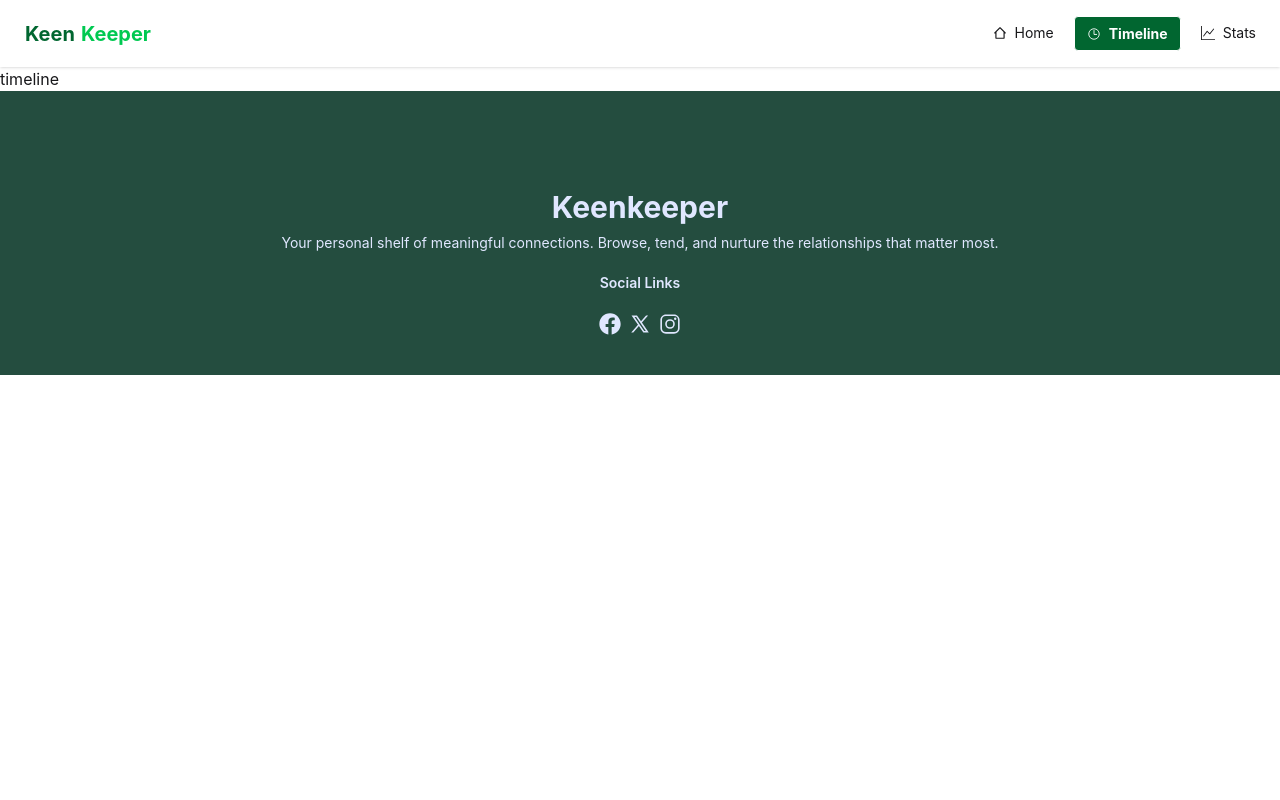
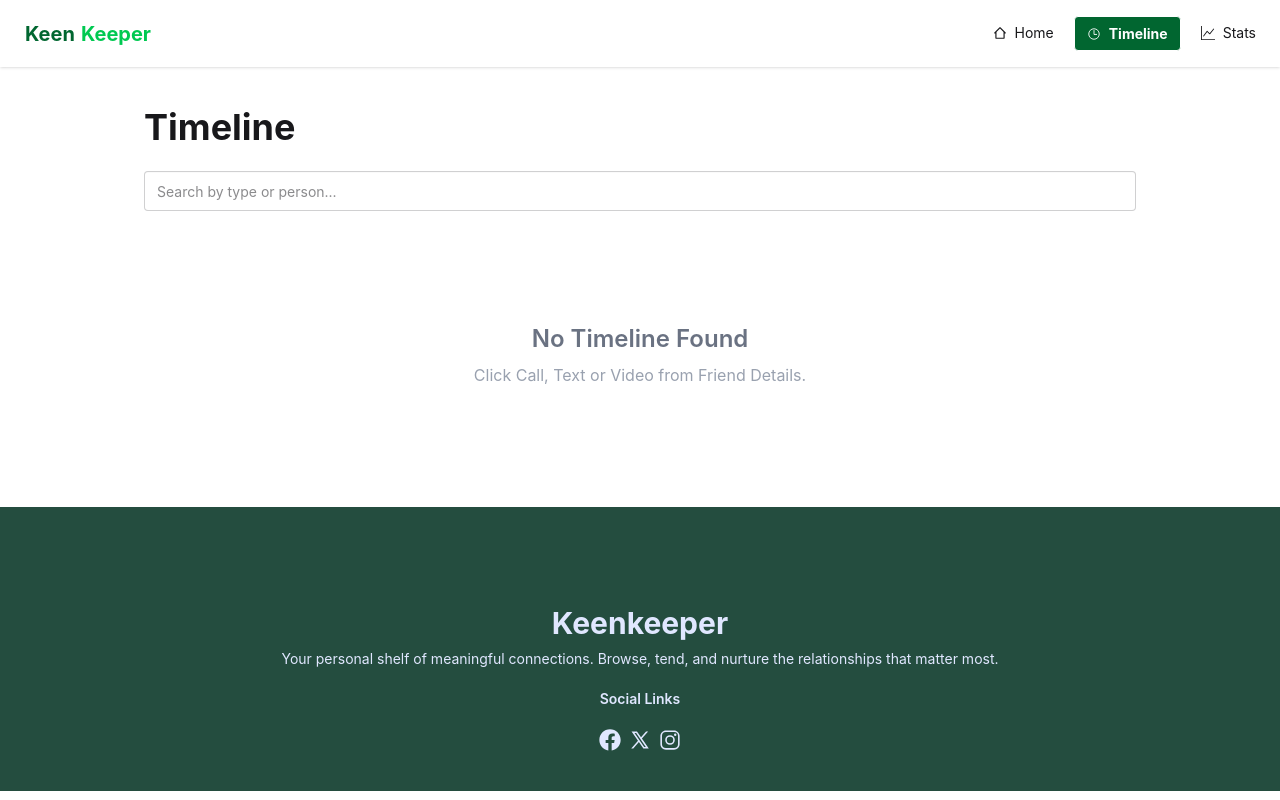
Before and after one commit to parikshit-pb/kin-keeper, a React (Vite) app: page /timeline in a window 1280 px wide. Built offline with nearby package versions, Linux system fonts and the light colour scheme.

Commit message:
added implement timeline card functionalit

```diff
--- a/package.json
+++ b/package.json
@@ -16,6 +16,7 @@
     "react-icons": "^5.6.0",
     "react-router": "^7.14.1",
     "react-router-dom": "^7.14.1",
+    "react-toastify": "^11.1.0",
     "tailwindcss": "^4.2.2"
   },
   "devDependencies": {
--- a/src/main.jsx
+++ b/src/main.jsx
@@ -1,14 +1,25 @@
 import { StrictMode } from "react";
 import { createRoot } from "react-dom/client";
 import { createBrowserRouter} from "react-router-dom";
-import { RouterProvider } from "react-router/dom";
+import { RouterProvider } from "react-router-dom";
 import MainLayout from "./layout/MainLayout";
 import "./index.css"
 import { router } from "./routes/Routes";
-
+import { ToastContainer } from "react-toastify";
+import "react-toastify/dist/ReactToastify.css";
 
 createRoot(document.getElementById('root')).render(
   <StrictMode>
-    <RouterProvider router={router}/>
+     <>
+      <RouterProvider router={router} />
+      <ToastContainer
+        position="top-right"
+        autoClose={2000}
+        newestOnTop
+        closeOnClick
+        pauseOnHover
+        theme="colored"
+      />
+    </>
   </StrictMode>
 )
--- a/src/pages/fdetails/FriendDetails.jsx
+++ b/src/pages/fdetails/FriendDetails.jsx
@@ -1,6 +1,6 @@
 import React, { use } from "react";
 import { useParams } from "react-router-dom";
-import { useNavigate } from "react-router-dom";
+import { toast } from "react-toastify";
 
 const friendPromise = fetch("/friendData.json").then((res) => res.json());
 
@@ -10,18 +10,38 @@ const FriendDetails = () => {
 
   const friend = friends.find((item) => item.id == id);
 
+  const handleTimeline = (type) => {
+    const timeline = JSON.parse(localStorage.getItem("timeline")) || [];
+
+    const newItem = {
+      id: Date.now(),
+      type,
+      person: friend.name,
+      date: new Date().toLocaleDateString("en-US", {
+        month: "long",
+        day: "numeric",
+        year: "numeric",
+      }),
+    };
+
+    timeline.unshift(newItem);
+
+    localStorage.setItem("timeline", JSON.stringify(timeline));
+    toast.success(`${type} with ${friend.name}`);
+    alert(`${type} added to Timeline`);
+  };
+
   return (
-    <div className="container mx-auto py-10">
+    <div className="container mx-auto py-10 px-4">
       <div className="grid md:grid-cols-4 gap-5">
 
         {/* Left Side */}
         <div className="space-y-3">
-
           <div className="bg-white shadow rounded-xl p-5 text-center">
             <img
               src={friend.picture}
-              alt=""
-              className="w-24 h-24 rounded-full mx-auto"
+              alt={friend.name}
+              className="w-24 h-24 rounded-full mx-auto object-cover"
             />
 
             <h2 className="text-xl font-bold mt-3">{friend.name}</h2>
@@ -30,9 +50,9 @@ const FriendDetails = () => {
               {friend.status}
             </span>
 
-            <div className="badge badge-success ml-2">
+            <span className="badge badge-success ml-2">
               {friend.tags}
-            </div>
+            </span>
 
             <p className="italic text-gray-500 mt-3">
               "{friend.bio}"
@@ -54,14 +74,12 @@ const FriendDetails = () => {
           <button className="btn btn-outline btn-error w-full">
             Delete
           </button>
-
         </div>
 
         {/* Right Side */}
         <div className="md:col-span-3 space-y-5">
 
           <div className="grid grid-cols-3 gap-4">
-
             <div className="bg-white shadow rounded-xl p-5 text-center">
               <h1 className="text-3xl font-bold text-green-700">
                 {friend.daysSince}
@@ -82,7 +100,6 @@ const FriendDetails = () => {
               </h1>
               <p>Next Due</p>
             </div>
-
           </div>
 
           <div className="bg-white shadow rounded-xl p-5">
@@ -96,25 +113,34 @@ const FriendDetails = () => {
           </div>
 
           <div className="bg-white shadow rounded-xl p-5">
-
             <h2 className="font-bold text-lg mb-4">
               Quick Check-In
             </h2>
 
             <div className="grid grid-cols-3 gap-4">
 
-<button onClick={() => navigate("/timeline")} className="btn btn-outline">📞 Call
-</button>
+              <button
+                onClick={() => handleTimeline("Call")}
+                className="btn btn-outline"
+              >
+                📞 Call
+              </button>
 
-<button
-  onClick={() => navigate("/timeline")} className="btn btn-outline">💬 Text
-</button>
+              <button
+                onClick={() => handleTimeline("Text")}
+                className="btn btn-outline"
+              >
+                💬 Text
+              </button>
 
-<button onClick={() => navigate("/timeline")} className="btn btn-outline">🎥 Video
-</button>
+              <button
+                onClick={() => handleTimeline("Video")}
+                className="btn btn-outline"
+              >
+                🎥 Video
+              </button>
 
             </div>
-
           </div>
 
         </div>
--- a/src/pages/timeline/Timeline.jsx
+++ b/src/pages/timeline/Timeline.jsx
@@ -1,11 +1,100 @@
-import React from 'react';
+import { useMemo, useState } from "react";
+import { FaPhoneAlt, FaVideo } from "react-icons/fa";
+import { BsChatDotsFill } from "react-icons/bs";
 
-const Timeline = () => {
-    return (
-        <div>
-            <h1>timeline</h1>
-        </div>
-    );
-};
+export default function Timeline() {
+  const [search, setSearch] = useState("");
 
-export default Timeline;
+  // localStorage থেকে Timeline Data
+  const [timeline] = useState(() => {
+    return JSON.parse(localStorage.getItem("timeline")) || [];
+  });
+
+  // Search Filter
+  const filteredTimeline = useMemo(() => {
+    return timeline.filter((item) => {
+      const text = search.toLowerCase();
+
+      return (
+        item.type.toLowerCase().includes(text) ||
+        item.person.toLowerCase().includes(text)
+      );
+    });
+  }, [timeline, search]);
+
+  // Icon Function
+  const getIcon = (type) => {
+    switch (type) {
+      case "Call":
+        return <FaPhoneAlt className="text-pink-500 text-xl" />;
+
+      case "Text":
+        return <BsChatDotsFill className="text-purple-500 text-xl" />;
+
+      case "Video":
+        return <FaVideo className="text-gray-700 text-xl" />;
+
+      default:
+        return <span className="text-2xl">🤝</span>;
+    }
+  };
+
+  return (
+    <div className="max-w-5xl mx-auto py-10 px-4">
+
+      <h1 className="text-4xl font-bold mb-6">
+        Timeline
+      </h1>
+
+      {/* Search */}
+      <input
+        type="text"
+        placeholder="Search by type or person..."
+        className="input input-bordered w-full mb-8"
+        value={search}
+        onChange={(e) => setSearch(e.target.value)}
+      />
+
+      {/* Timeline */}
+      <div className="space-y-4">
+
+        {filteredTimeline.length > 0 ? (
+          filteredTimeline.map((item) => (
+            <div
+              key={item.id}
+              className="bg-white border rounded-xl px-5 py-4 shadow flex items-center gap-4 hover:shadow-lg duration-300"
+            >
+              <div className="w-12 h-12 rounded-full bg-gray-100 flex items-center justify-center">
+                {getIcon(item.type)}
+              </div>
+
+              <div>
+                <h2 className="font-bold text-lg">
+                  {item.type}
+                  <span className="font-normal text-gray-500">
+                    {" "}with {item.person}
+                  </span>
+                </h2>
+
+                <p className="text-sm text-gray-500">
+                  {item.date}
+                </p>
+              </div>
+            </div>
+          ))
+        ) : (
+          <div className="text-center py-20">
+            <h2 className="text-2xl font-semibold text-gray-500">
+              No Timeline Found
+            </h2>
+
+            <p className="text-gray-400 mt-2">
+              Click Call, Text or Video from Friend Details.
+            </p>
+          </div>
+        )}
+
+      </div>
+    </div>
+  );
+}
```
Also changed, not shown: 1 other file (tests, documents, lock files or other folders).
